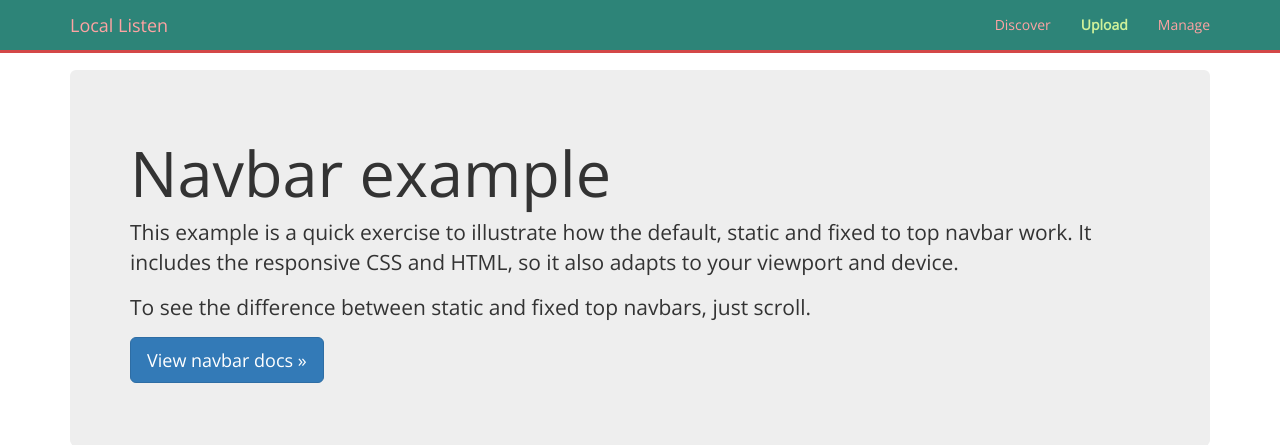
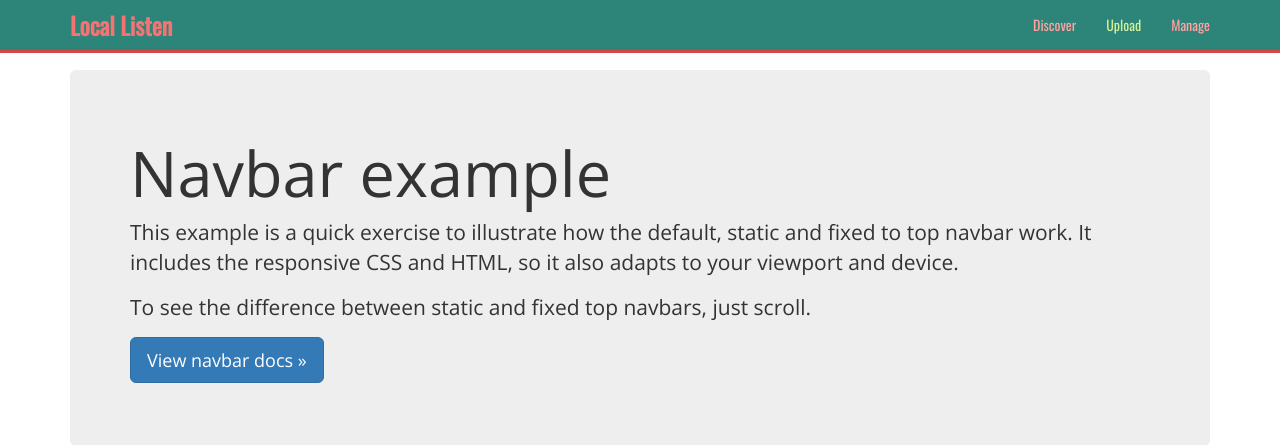
Before and after one commit to shudas/LocalListen, a Flask app: page /upload in a window 1280 px wide. Shown: the top 445 px of the page. Run offline with Flask 2, Linux system fonts and the light colour scheme; the visitor is signed in with stand-in values (Sample User, id 1); some libraries are stand-ins or nearby versions.

Commit message:
change font for nav bar

```diff
--- a/static/css/navbar-fixed-top.css
+++ b/static/css/navbar-fixed-top.css
@@ -6,14 +6,21 @@ body {
 .navbar-default {
     background-color: #2d8478;
     border-color: #d34747;
+    font-family: 'Oswald', sans-serif;
 }
 
 .navbar-fixed-top {
     border-width: 0 0 3px;
 }
 
-.navbar-default .navbar-brand, .navbar-default .navbar-nav>li>a {
+.navbar-default .navbar-nav>li>a {
     color: #ffa3a3;
+}
+
+.navbar-default .navbar-brand {
+    color: #f57373;
+    font-size: 24px;
+    font-weight: bold;
 }
 
 .navbar-header a.navbar-brand:hover, .navbar-default .navbar-nav>li>a:hover {
@@ -23,10 +30,6 @@ body {
 .navbar-default .navbar-nav>.active>a, .navbar-default .navbar-nav>.active>a:focus, .navbar-default .navbar-nav>.active>a:hover {
   color: #d0f19a;
   background-color: transparent;
-}
-
-.active {
-    font-weight: 900;
 }
 
 .navbar-default .navbar-toggle, icon-bar {
--- a/templates/discover.html
+++ b/templates/discover.html
@@ -3,6 +3,7 @@
 {% block page_desc %}Find your favorite styles of music, played by local artists.{% endblock page_desc %}
 {% block head %}
     {{ super() }}
+    <link href='http://fonts.googleapis.com/css?family=Oswald' rel='stylesheet' type='text/css'>
     <link href="{{ url_for('static', filename='css/navbar-fixed-top.css') }}" rel="stylesheet">
 {% endblock head %}
 
--- a/templates/manage.html
+++ b/templates/manage.html
@@ -3,6 +3,7 @@
 {% block page_desc %}Manage your user account{% endblock page_desc %}
 {% block head %}
     {{ super() }}
+    <link href='http://fonts.googleapis.com/css?family=Oswald' rel='stylesheet' type='text/css'>
     <link href="{{ url_for('static', filename='css/navbar-fixed-top.css') }}" rel="stylesheet">
 {% endblock head %}
 
--- a/templates/upload.html
+++ b/templates/upload.html
@@ -3,6 +3,7 @@
 {% block page_desc %}Upload your own songs so that they can be heard by others around you{% endblock page_desc %}
 {% block head %}
     {{ super() }}
+    <link href='http://fonts.googleapis.com/css?family=Oswald' rel='stylesheet' type='text/css'>
     <link href="{{ url_for('static', filename='css/navbar-fixed-top.css') }}" rel="stylesheet">
 {% endblock head %}
 
```
